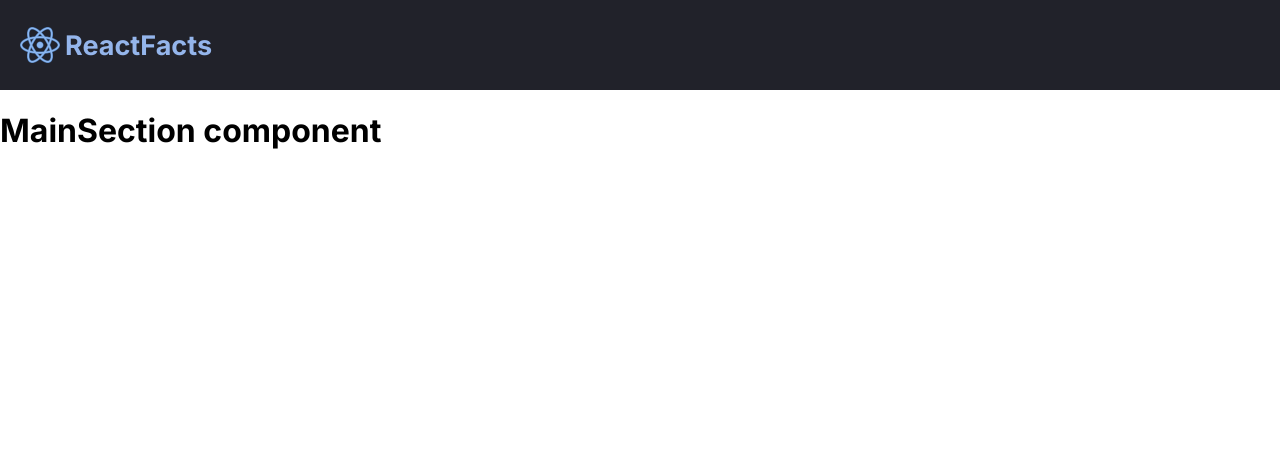
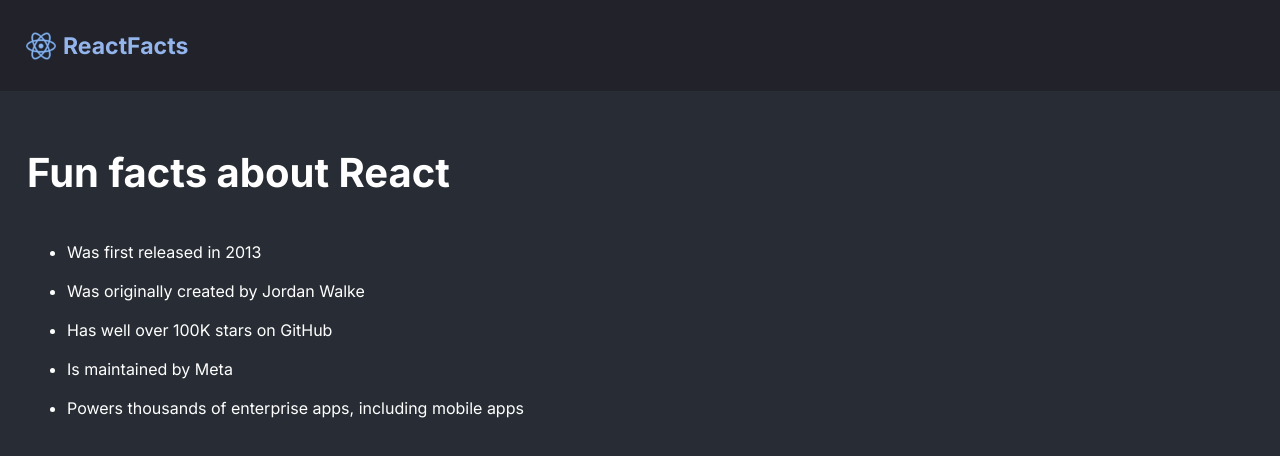
Before and after one commit to zowaa/React_Scrimba, a React (Vite) app in the folder static_pages/: page / in a window 1280 px wide. Shown: the top 456 px of the page. Built offline with nearby package versions, Linux system fonts and the light colour scheme.

Commit message:
ReactFact Project - Main Content Section

```diff
--- a/static_pages/src/components/MainSection.tsx
+++ b/static_pages/src/components/MainSection.tsx
@@ -1,3 +1,14 @@
 export default function MainSection() {
-  return <h1>MainSection component</h1>;
+  return (
+    <main className="main">
+      <h1 className="h1">Fun facts about React</h1>
+      <ul className="list">
+        <li>Was first released in 2013</li>
+        <li>Was originally created by Jordan Walke</li>
+        <li>Has well over 100K stars on GitHub</li>
+        <li>Is maintained by Meta</li>
+        <li>Powers thousands of enterprise apps, including mobile apps</li>
+      </ul>
+    </main>
+  );
 }
--- a/static_pages/src/index.css
+++ b/static_pages/src/index.css
@@ -4,13 +4,14 @@
 
 body {
   margin: 0;
+  background: #282d35;
   font-family: "Inter";
 }
 
 .header {
   background: #21222a;
-  height: 90px;
-  padding-left: 20px;
+  height: 91px;
+  padding-left: 26px;
 }
 
 .flex-container {
@@ -20,12 +21,32 @@ body {
 }
 
 .logo {
-  width: 40px;
-  margin-right: 5px;
+  width: 30px;
+  margin-right: 7px;
 }
 
 .title {
   font-weight: 700;
-  font-size: 27px;
+  font-size: 23px;
   color: #94b5eb;
 }
+
+.main {
+  padding-top: 57px;
+  padding-left: 27px;
+  color: white;
+}
+
+.h1 {
+  margin: 0;
+  font-size: 40px;
+}
+
+.list {
+  margin-top: 46px;
+}
+
+.list > li {
+  margin-bottom: 20px;
+  line-height: 19px;
+}
```
